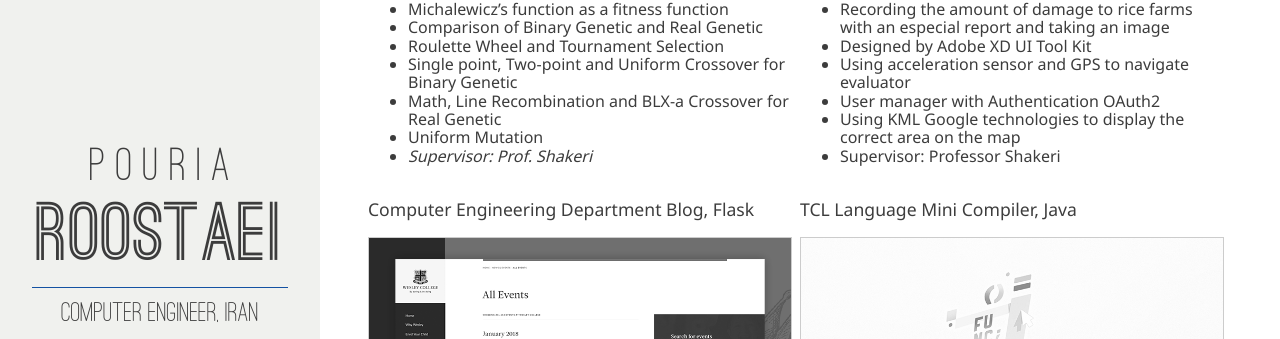
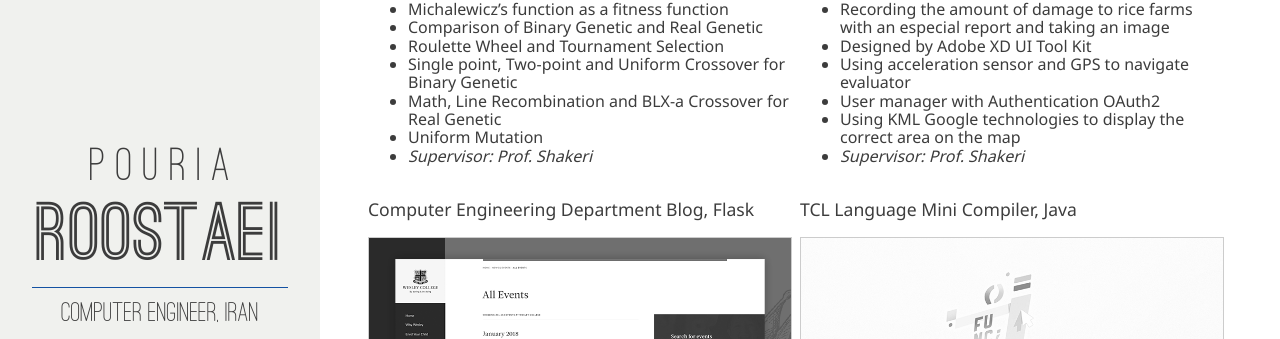
Before and after one commit to PouriaRm/PouriaRm.github.io, a Jekyll site: the page built from index.html, in a window 1280 px wide and 900 px high, scrolled down 1560 px. Shown: the part 115-454 px from the top of the window. Built offline with Jekyll 4.4.1, drawn with Linux system fonts in a browser that asks for light colours; nearby versions of some CDN libraries.

Commit message:
Update Projects

```diff
--- a/_data/projects.yml
+++ b/_data/projects.yml
@@ -63,7 +63,7 @@
     <li>Using acceleration sensor and GPS to navigate evaluator</li>
     <li>User manager with Authentication OAuth2</li>
     <li>Using KML Google technologies to display the correct area on the map</li>
-    <li>Supervisor: Professor Shakeri</li>
+    <li><i>Supervisor: Prof. Shakeri</i></li>
     </ul>
 - name:   Computer Engineering Department Blog, Flask
   organization:
```
